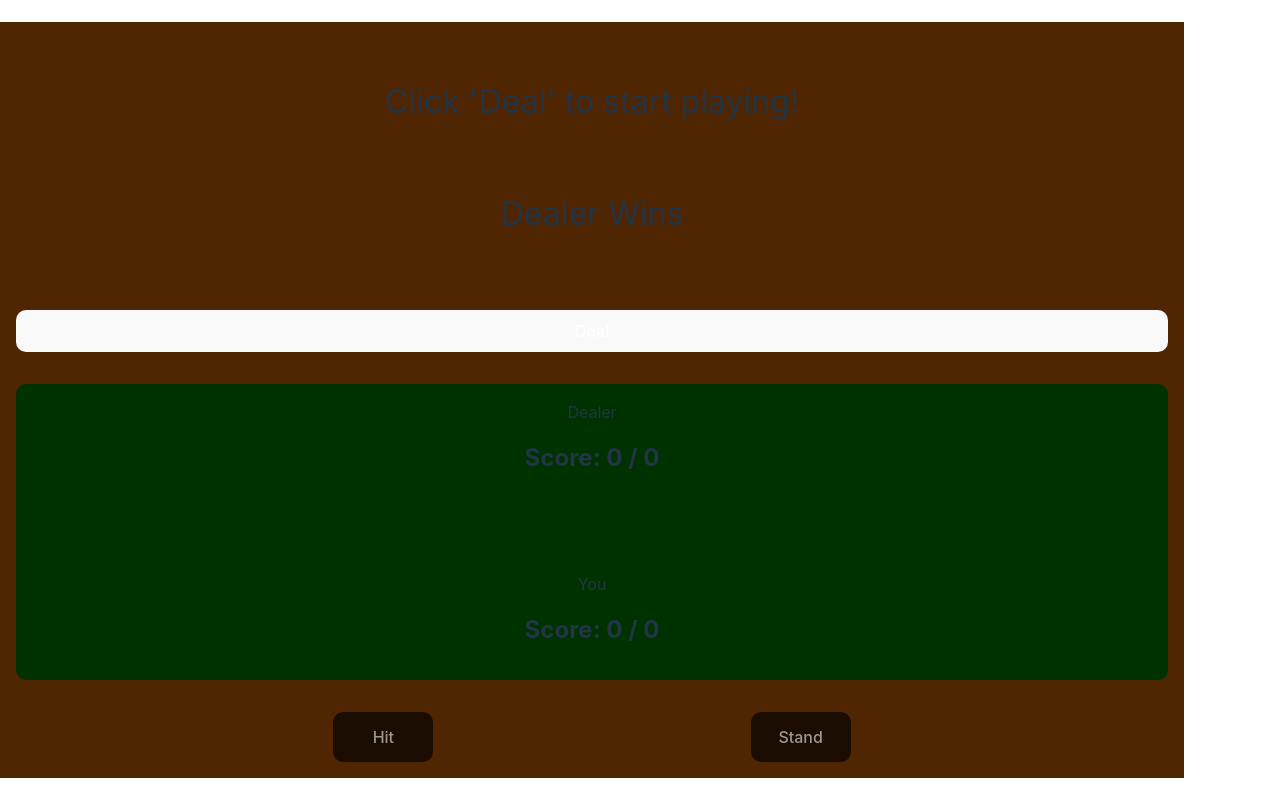
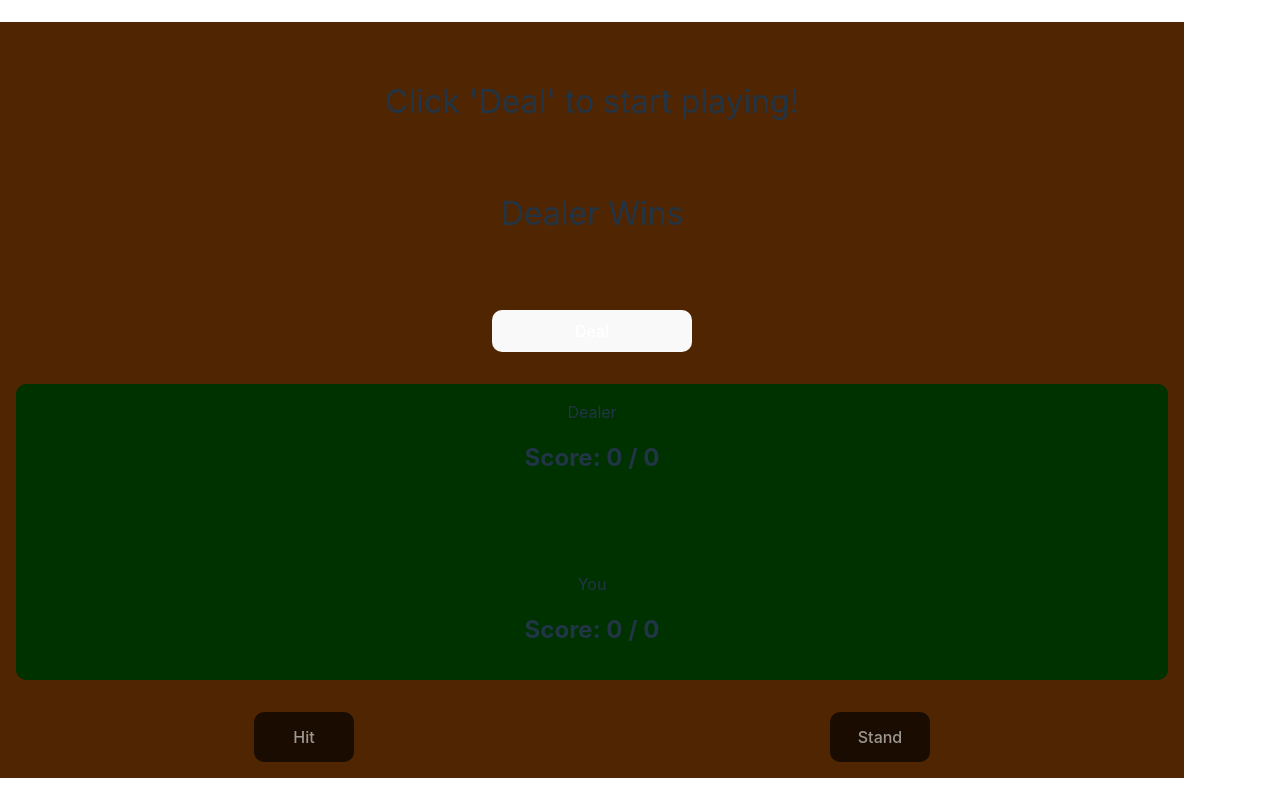
Before and after one commit to Brendan-Leighton/BlackJack, a React (Vite) app: page / in a window 1280 px wide. Built offline with nearby package versions, Linux system fonts and the light colour scheme.

Commit message:
updated colors for the BlackJack 21 message as well as the BUST message

```diff
--- a/src/index.css
+++ b/src/index.css
@@ -3,8 +3,8 @@
 	/* VARS - color */
 	--color-table-background: rgb(0, 50, 0);
 	--color-game-background: rgb(80, 37, 2);
-	--color-text-blackjack: blue;
-	--color-text-bust: rgb(188, 28, 0);
+	--color-text-blackjack: rgb(255, 217, 0);
+	--color-text-bust: rgb(253, 43, 43);
 	--color-button-background: black;
 	--color-button-text: white;
 	--color-button-background-disabled: rgba(0, 0, 0, 0.669);
@@ -53,6 +53,8 @@ h1 {
 }
 
 button {
+	width: 200px;
+	margin: 0 auto;
 	border-radius: var(--border-radius);
 	border: 1px solid transparent;
 	padding: 0.6em 1.2em;
```
